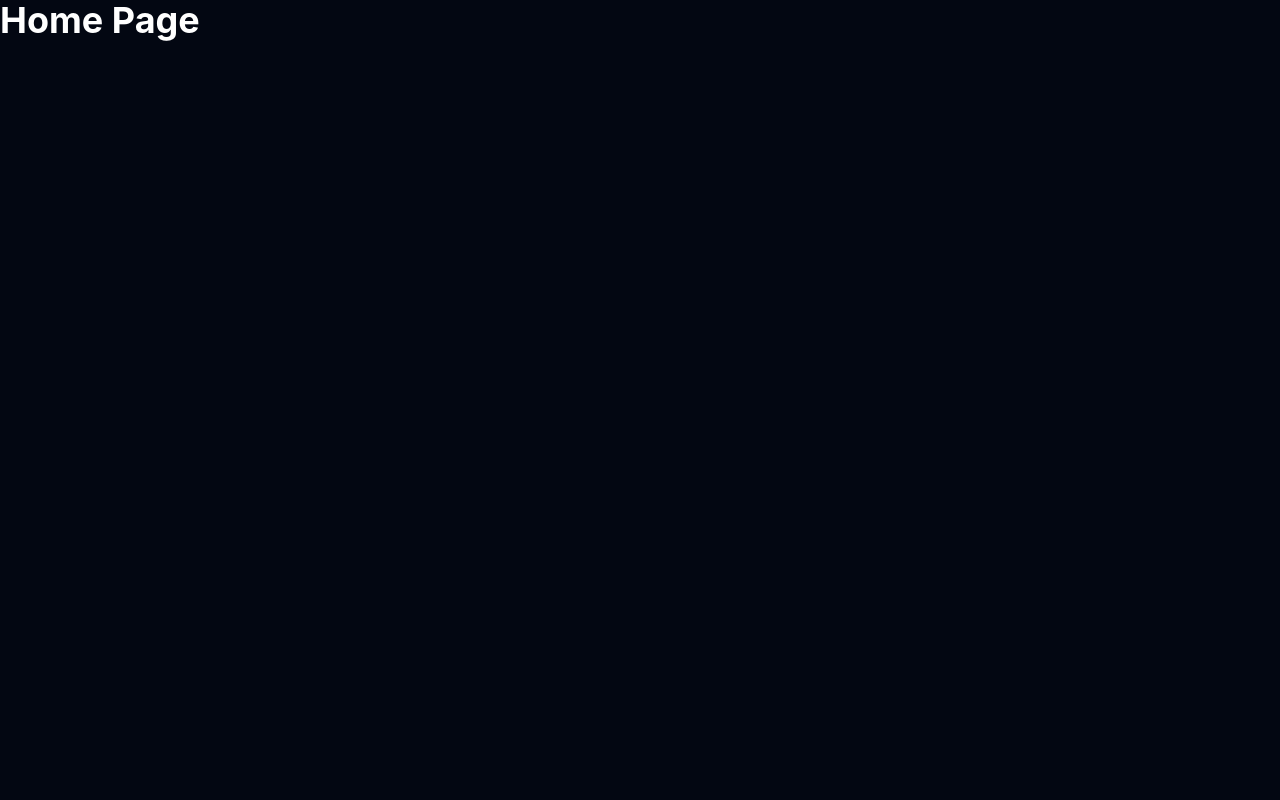
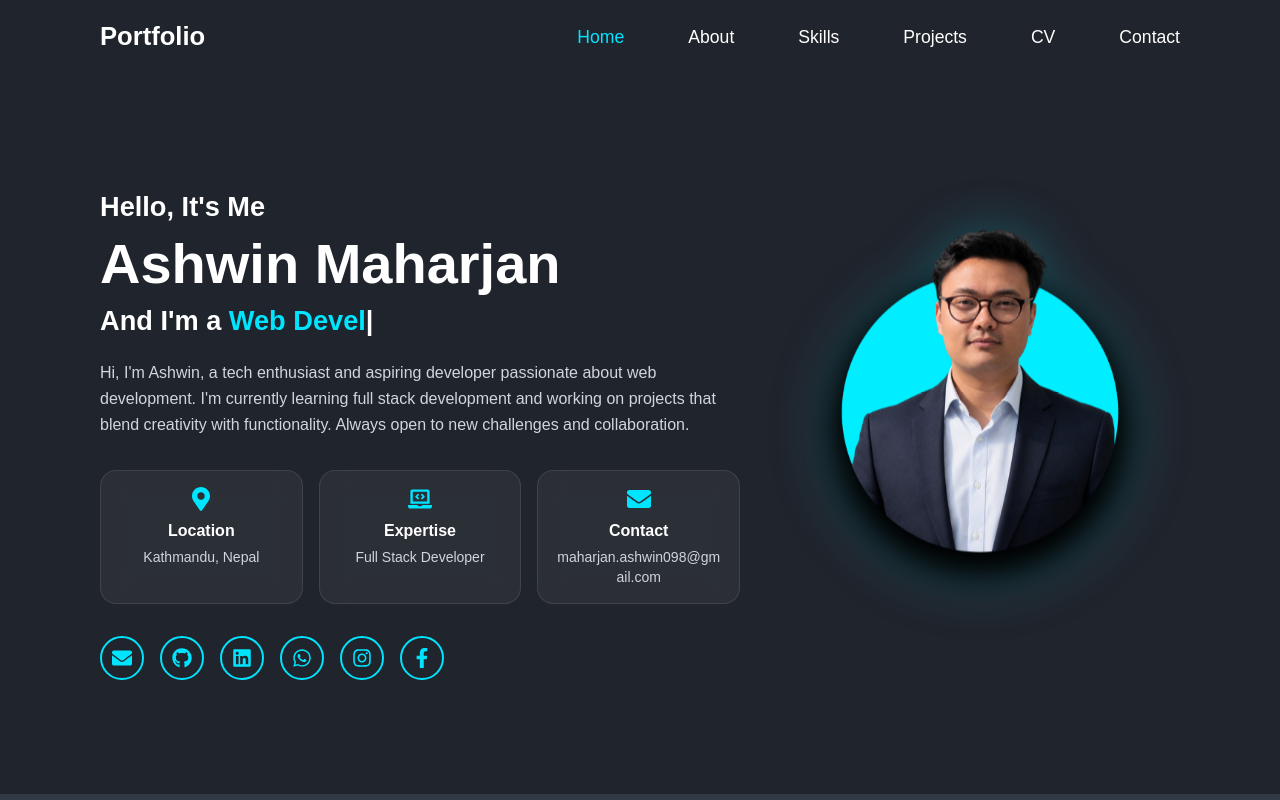
Before and after one commit to AshwinMaharjan/ashwin-maharjan-portfolio, a React (Vite) app: page / in a window 1280 px wide. Shown: the top 800 px of the page. Built offline with nearby package versions, Linux system fonts and the light colour scheme.

Commit message:
feat(app): render Header, Home and About with placeholders for remaining sections

```diff
--- a/src/App.jsx
+++ b/src/App.jsx
@@ -1,24 +1,29 @@
-import { BrowserRouter, Routes, Route } from "react-router-dom";
+import Header from "./components/Header";
+import Home from "./assets/pages/Home";
+import About from "./assets/pages/About";
+// As each page is ready, import it and swap it in for its placeholder below:
+// import Skills from "./assets/pages/Skills";
+// import Projects from "./assets/pages/Projects";
+// import CV from "./assets/pages/CV";
+// import Contact from "./assets/pages/Contact";
+// import Footer from "./components/Footer";
 
-function Home() {
-  return <h1 className="text-4xl font-bold">Home Page</h1>;
-}
+export default function App() {
+  return (
+    <div className="min-h-screen bg-[#20242c] font-['Poppins',sans-serif] text-white">
+      <Header />
 
-function About() {
-  return <h1 className="text-4xl font-bold">About Page</h1>;
-}
+      <main>
+        <Home />
+        <About />
 
-function App() {
-  return (
-    <BrowserRouter>
-      <div className="min-h-screen bg-gray-950 text-white">
-        <Routes>
-          <Route path="/" element={<Home />} />
-          <Route path="/about" element={<About />} />
-        </Routes>
-      </div>
-    </BrowserRouter>
+        {/* Keep the id on each section so the header links and scroll
+            highlighting keep working when you replace these placeholders. */}
+        <section id="skills" className="min-h-screen" />
+        <section id="projects" className="min-h-screen" />
+        <section id="cv" className="min-h-screen" />
+        <section id="contact" className="min-h-screen" />
+      </main>
+    </div>
   );
 }
-
-export default App;
```
